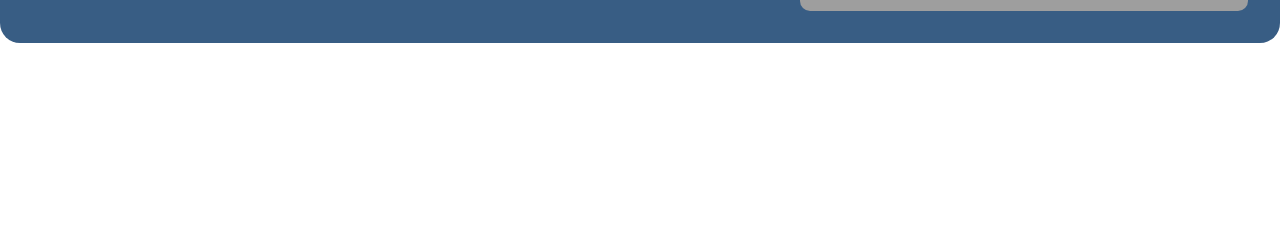
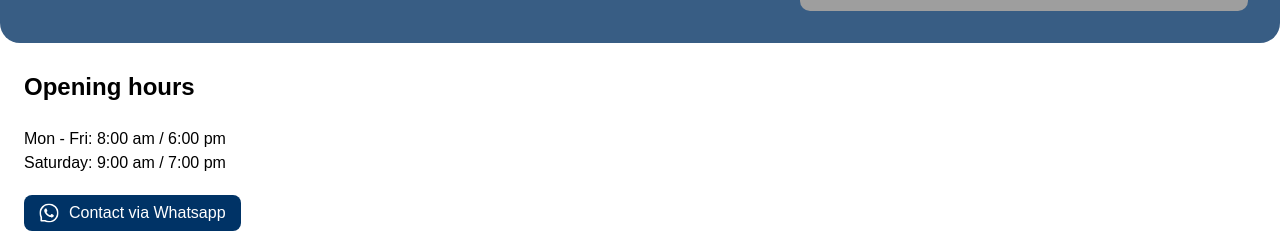
Before and after one commit to ConcatechOrg/jt-site, a React (Vite) app: page / in a window 1280 px wide. Shown: the part 3123-3354 px from the top of the page. Before the commit the page ends 3166 px from the top, so only its background shows below. Built offline with nearby package versions, Linux system fonts and the light colour scheme; grey boxes are pictures that could not be loaded; a web font is replaced by a local one.

Commit message:
add opening hours

```diff
--- /dev/null
+++ b/src/components/OpeningHours.tsx
@@ -0,0 +1,23 @@
+import WhatsappButton from "./WhatsappButton";
+
+const OpeningHours = () => {
+  return (
+    <section className=" pl-[1.5rem]">
+      <div className=" mx-auto">
+        <h2 className="font-bai font-semibold text-bai-24-600 pb-[2rem]">
+          Opening hours
+        </h2>
+        <div className="font-shoulders font-regular text-shoulders-16-400">
+          <p className="mb-2">Mon - Fri: 8:00 am / 6:00 pm</p>
+          <p>Saturday: 9:00 am / 7:00 pm</p>
+        </div>
+
+        <div className="mt-6">
+          <WhatsappButton />
+        </div>
+      </div>
+    </section>
+  );
+};
+
+export default OpeningHours;
--- a/src/pages/Home.tsx
+++ b/src/pages/Home.tsx
@@ -5,6 +5,7 @@ import CommoditiesSliver from "../components/CommoditiesSliver";
 import ContactUs from "../components/ContactUs";
 import FaqSection from "../components/Faq";
 import Hero from "../components/Hero";
+import OpeningHours from "../components/OpeningHours";
 import PartnerCountries from "../components/PartnerCountries";
 import SliverCard from "../components/SliverCard";
 import WhatsappButton from "../components/WhatsappButton";
@@ -32,8 +33,11 @@ const Home = () => {
         <div>
           <FaqSection />
         </div>
+        <div className="pb-[2rem]">
+          <ContactUs  />
+        </div>
         <div>
-          <ContactUs  />
+          <OpeningHours />
         </div>
       </section>
     </>
```
